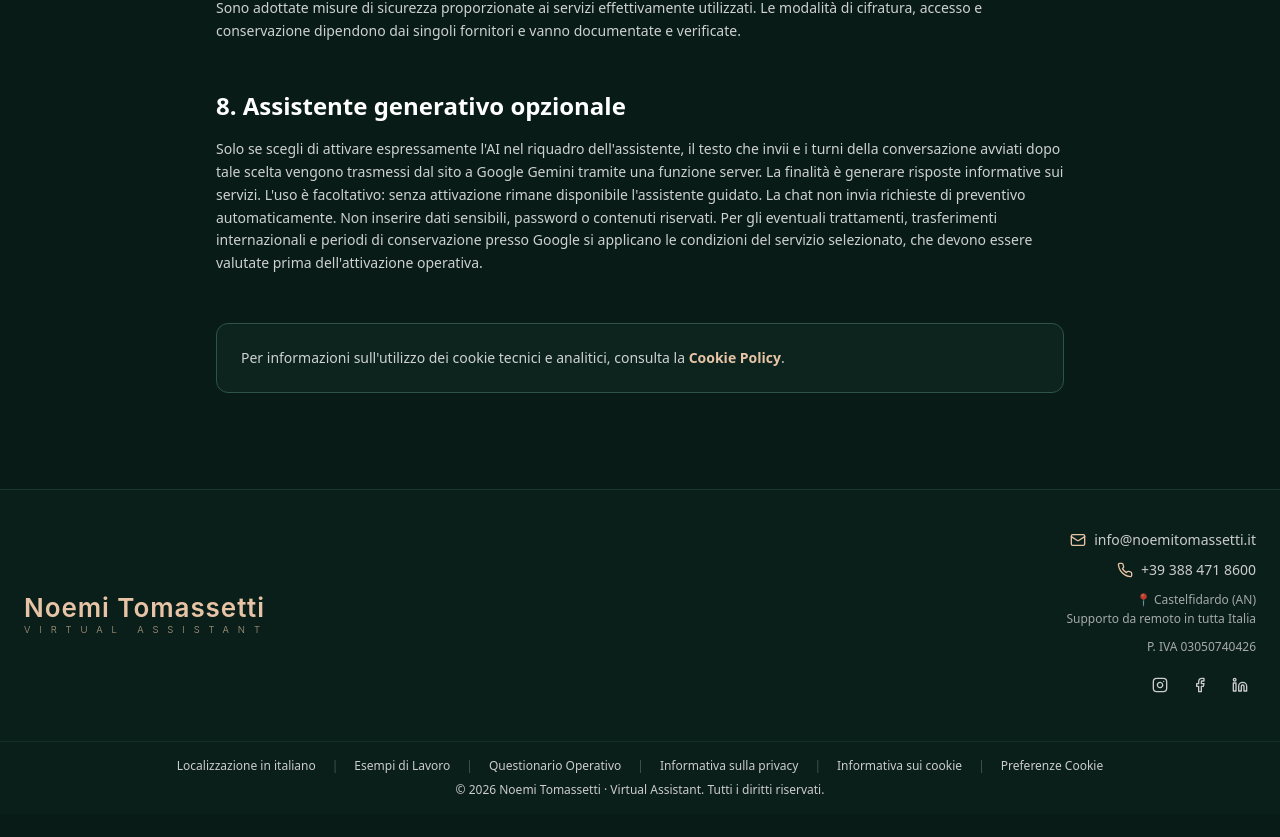
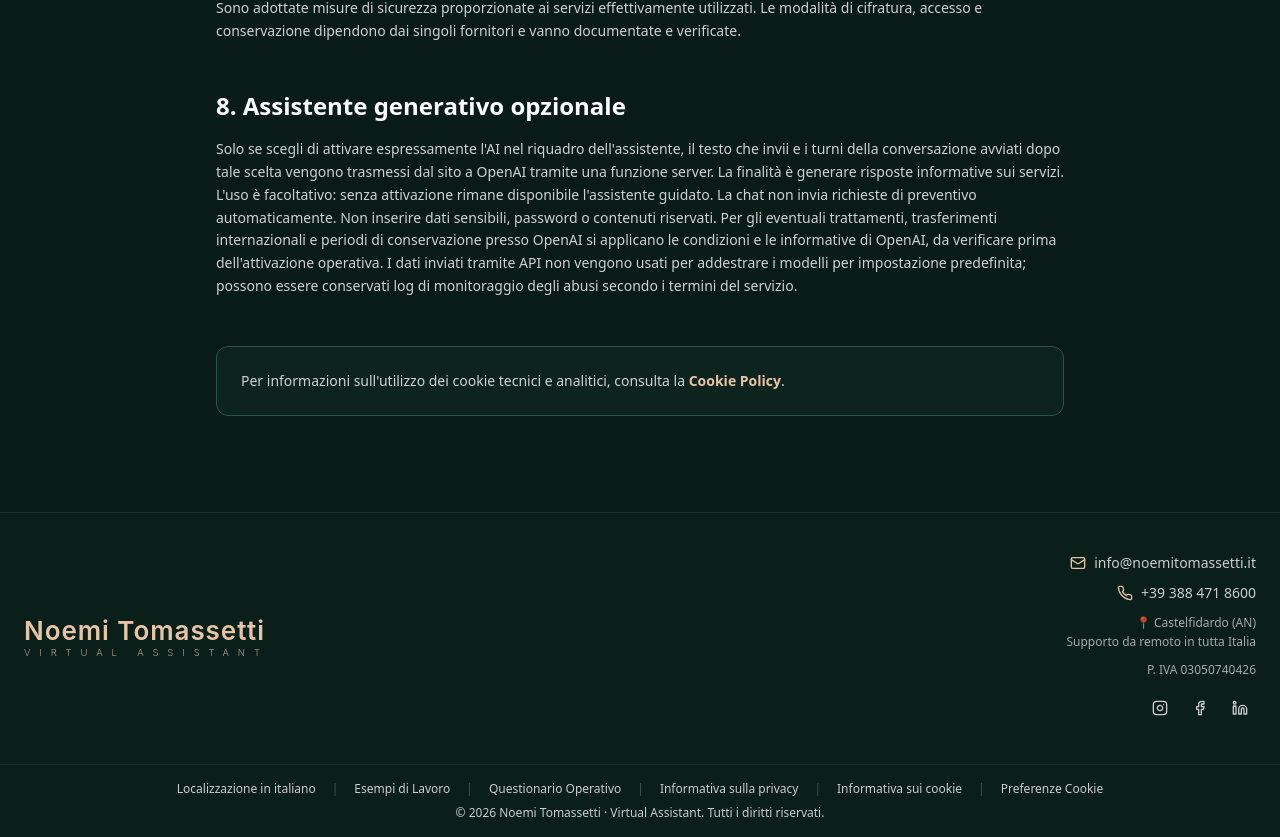
Before and after one commit to noemitomassetti/noemitomassetti-it, a React (Vite) app: page /it/privacy-policy in a window 1280 px wide. Shown: the part 2333-3170 px from the top of the page. Before the commit the page ends 3147 px from the top, so only its background shows below. Built offline with nearby package versions, Linux system fonts and the light colour scheme; the HTML template or start-up script is replaced by a standard one.

Commit message:
Localize OpenAI provider disclosure across chatbot and privacy policy

```diff
--- a/src/pages/PrivacyPolicy.tsx
+++ b/src/pages/PrivacyPolicy.tsx
@@ -63,7 +63,7 @@ const LEGAL_CONTENT = {
       securityTitle: "7. Sicurezza dei Dati e Segretezza Professionale",
       securityText: "Sono adottate misure di sicurezza proporzionate ai servizi effettivamente utilizzati. Le modalità di cifratura, accesso e conservazione dipendono dai singoli fornitori e vanno documentate e verificate.",
       aiTitle: "8. Assistente generativo opzionale",
-      aiText: "Solo se scegli di attivare espressamente l'AI nel riquadro dell'assistente, il testo che invii e i turni della conversazione avviati dopo tale scelta vengono trasmessi dal sito a Google Gemini tramite una funzione server. La finalità è generare risposte informative sui servizi. L'uso è facoltativo: senza attivazione rimane disponibile l'assistente guidato. La chat non invia richieste di preventivo automaticamente. Non inserire dati sensibili, password o contenuti riservati. Per gli eventuali trattamenti, trasferimenti internazionali e periodi di conservazione presso Google si applicano le condizioni del servizio selezionato, che devono essere valutate prima dell'attivazione operativa.",
+      aiText: "Solo se scegli di attivare espressamente l'AI nel riquadro dell'assistente, il testo che invii e i turni della conversazione avviati dopo tale scelta vengono trasmessi dal sito a OpenAI tramite una funzione server. La finalità è generare risposte informative sui servizi. L'uso è facoltativo: senza attivazione rimane disponibile l'assistente guidato. La chat non invia richieste di preventivo automaticamente. Non inserire dati sensibili, password o contenuti riservati. Per gli eventuali trattamenti, trasferimenti internazionali e periodi di conservazione presso OpenAI si applicano le condizioni e le informative di OpenAI, da verificare prima dell'attivazione operativa. I dati inviati tramite API non vengono usati per addestrare i modelli per impostazione predefinita; possono essere conservati log di monitoraggio degli abusi secondo i termini del servizio.",
       cookieLinkText: "Per informazioni sull'utilizzo dei cookie tecnici e analitici, consulta la",
     },
   },
@@ -121,7 +121,7 @@ const LEGAL_CONTENT = {
       securityTitle: "7. Data Security & Professional Discretion",
       securityText: "Technical and organisational safeguards depend on the systems and providers in use. Encryption, authentication and storage arrangements must be documented and verified for each relevant service.",
       aiTitle: "8. Optional generative AI assistant",
-      aiText: "Only if you explicitly enable AI in the assistant, your messages and the conversation turns entered after opting in are sent through a server-side function to Google Gemini to generate information about the services. This feature is optional: the guided assistant remains available without it. Chat messages do not automatically submit a quotation enquiry. Do not provide passwords, sensitive personal data or confidential material. The provider's applicable terms govern its processing, any international transfers and retention periods; these arrangements must be reviewed before enabling the feature for visitors.",
+      aiText: "Only if you explicitly enable AI in the assistant, your messages and the conversation turns entered after opting in are sent through a server-side function to OpenAI to generate information about the services. This feature is optional: the guided assistant remains available without it. Chat messages do not automatically submit a quotation enquiry. Do not provide passwords, sensitive personal data or confidential material. The OpenAI API does not use this content to train models by default; abuse-monitoring logs may be retained under the applicable API data policy. Review the provider’s processing arrangements, potential international transfers and retention before activating the feature.",
       cookieLinkText: "For details regarding cookies and tracking preferences, please view the",
     },
   },
@@ -179,7 +179,7 @@ const LEGAL_CONTENT = {
       securityTitle: "7. Sécurité et Discrétion Professionnelle",
       securityText: "Des mesures adaptées sont mises en œuvre selon les outils et prestataires utilisés. Le chiffrement, les accès et la conservation doivent être vérifiés et documentés.",
       aiTitle: "8. Assistant à IA générative facultatif",
-      aiText: "Uniquement si vous activez expressément l'IA dans l'assistant, vos messages et les échanges saisis après cette activation sont transmis à Google Gemini par une fonction côté serveur pour produire des réponses informatives sur les prestations. Cette option est facultative : le parcours guidé reste disponible. Aucun message de la conversation ne transmet automatiquement une demande de devis. Ne communiquez pas de mots de passe, de données sensibles ni de documents confidentiels. Les modalités de traitement, les éventuels transferts internationaux et les durées de conservation dépendent des conditions applicables du prestataire et doivent être vérifiés avant l'activation.",
+      aiText: "Uniquement si vous activez expressément l'IA dans l'assistant, vos messages et les échanges saisis après cette activation sont transmis à OpenAI par une fonction côté serveur pour produire des réponses informatives sur les prestations. Cette option est facultative : le parcours guidé reste disponible. Aucun message de la conversation ne transmet automatiquement une demande de devis. Ne communiquez pas de mots de passe, de données sensibles ni de documents confidentiels. Les données transmises via l’API OpenAI ne sont pas utilisées par défaut pour entraîner ses modèles ; des journaux de surveillance des abus peuvent être conservés selon les conditions du service. Les éventuels transferts internationaux et la conservation doivent être examinés avant l’activation.",
       cookieLinkText: "Pour connaître notre gestion des traceurs, veuillez consulter notre",
     },
   },
@@ -237,7 +237,7 @@ const LEGAL_CONTENT = {
       securityTitle: "7. Seguridad de los Datos y Sigilo Profesional",
       securityText: "Se aplican medidas adecuadas a las herramientas y proveedores utilizados. El cifrado, el control de acceso y la conservación deben verificarse y documentarse.",
       aiTitle: "8. Asistente opcional con IA generativa",
-      aiText: "Solo si activas expresamente la IA en el asistente, tus mensajes y los turnos de conversación introducidos después de esa elección se envían a Google Gemini mediante una función del servidor para generar respuestas informativas sobre los servicios. Es una función opcional: la asistencia guiada sigue disponible. Los mensajes no envían automáticamente solicitudes de presupuesto. No compartas contraseñas, datos sensibles ni documentos confidenciales. Las condiciones aplicables del proveedor rigen el tratamiento, las posibles transferencias internacionales y la conservación; deben revisarse antes de activar esta función para visitantes.",
+      aiText: "Solo si activas expresamente la IA en el asistente, tus mensajes y los turnos de conversación introducidos después de esa elección se envían a OpenAI mediante una función del servidor para generar respuestas informativas sobre los servicios. Es una función opcional: la asistencia guiada sigue disponible. Los mensajes no envían automáticamente solicitudes de presupuesto. No compartas contraseñas, datos sensibles ni documentos confidenciales. Por defecto, los datos enviados mediante la API de OpenAI no se utilizan para entrenar modelos; pueden conservarse registros de supervisión de abusos conforme a sus condiciones. Es necesario revisar el tratamiento, las posibles transferencias internacionales y la conservación antes de activar la función.",
       cookieLinkText: "Para más información sobre el uso de cookies y preferencias, consulta nuestra",
     },
   },
```
